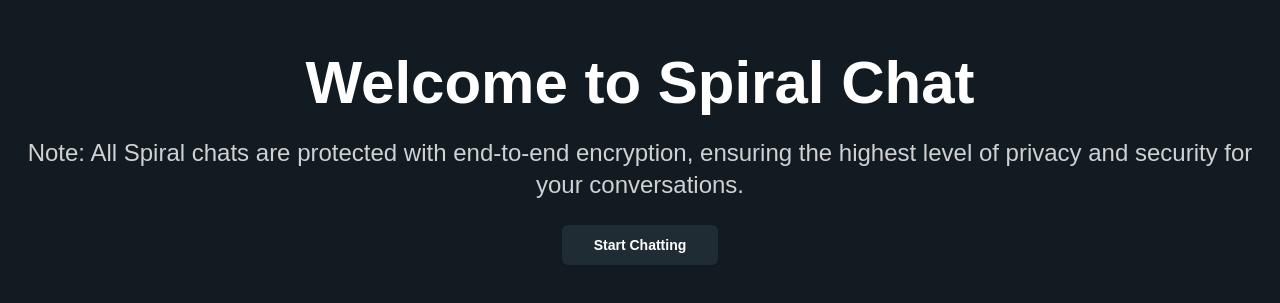
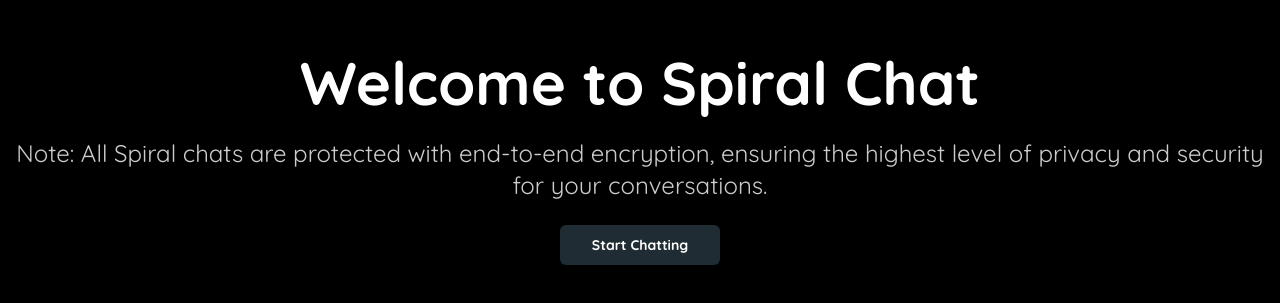
Before and after one commit to Geeky-eddie/spiralchat, a Next.js app: page / in a window 1280 px wide. Shown: the part 241-544 px from the top of the page. Built offline with nearby package versions, Linux system fonts and the light colour scheme; no server answers.

Commit message:
added chat

```diff
--- a/app/chat/_components/chat-layout-wrapper.tsx
+++ b/app/chat/_components/chat-layout-wrapper.tsx
@@ -43,7 +43,7 @@
     return null;
   }
   return (
-    <div className="flex h-screen bg-background dark:bg-[#111B21] overflow-hidden">
+    <div className="flex h-screen bg-background dark:bg-[#000] overflow-hidden">
       <Sidebar preloadedUserInfo={preloadedUserInfo} preloadedConversations={preloadedConversations} />
       <Header>
         {children}
--- a/app/chat/_components/search.tsx
+++ b/app/chat/_components/search.tsx
@@ -81,14 +81,14 @@
           <MessageSquareMore className="w-5 h-5" />
         </Button> :
           <div className="mt-5">
-            <Button className="bg-[#00A884] hover:bg-[#02906f] text-[#111B21]">
+            <Button className="bg-red-700 hover:bg-red-800 text-[#fff]">
               Message SpiralshopAdmin
             </Button>
           </div>
         }
       </DialogTrigger>
       <DialogTitle></DialogTitle>
-      <DialogContent className="w-full max-w-[380px] p-0 bg-[#111B21] border-[#313D45]">
+      <DialogContent className="w-full max-w-[380px] p-0 bg-[#000] border-[#313D45]">
         <DialogHeader className="p-0">
           {/* Header */}
           <div className="bg-[#202C33] p-4 flex items-center gap-4">
@@ -101,7 +101,7 @@
           </div>
 
           {/* Search Input */}
-          <div className="p-2 bg-[#111B21]">
+          <div className="p-2 bg-[#000]">
             <div className="relative bg-[#202C33] rounded-lg flex items-center">
               <div className="pl-4 pr-2 py-2">
                 <Search className="w-5 h-5 text-[#8696A0]" />
--- a/app/chat/_components/sidebar.tsx
+++ b/app/chat/_components/sidebar.tsx
@@ -54,7 +54,7 @@
 
 
   return (
-    <div className="w-[70px] md:w-[380px] lg:w-1/4 h-screen flex flex-col bg-background dark:bg-[#111B21] border-r border-border dark:border-[#313D45]">
+    <div className="w-[70px] md:w-[380px] lg:w-1/4 h-screen flex flex-col bg-background dark:bg-[#000] border-r border-border dark:border-[#313D45]">
       {/* Header */}
       <div className="shrink-0 px-3 py-[18px] md:py-[14px] bg-muted dark:bg-[#202C33] flex justify-center md:justify-between items-center">
         <Link href="/profile">
@@ -80,7 +80,7 @@
         </div>
       </div>
       {/* Search Input */}
-      <div className="hidden md:block p-2 bg-[#111B21]">
+      <div className="hidden md:block p-2 bg-[#000]">
         <div className="relative bg-[#202C33] rounded-lg flex items-center">
           <div className="pl-4 pr-2 py-2">
             <Search className="h-5 w-5 text-[#8696A0]" />
@@ -149,7 +149,7 @@
     <>
       {parts.map((part, i) => (
         part.toLowerCase() === searchQuery.toLowerCase() ?
-          <span key={i} className="bg-[#00A884] text-[#111B21] px-0.5 rounded">
+          <span key={i} className="bg-[#00A884] text-[#000] px-0.5 rounded">
             {part}
           </span>
           :
--- a/app/layout.tsx
+++ b/app/layout.tsx
@@ -1,20 +1,16 @@
 import type { Metadata } from "next";
-import localFont from "next/font/local";
+import { Quicksand } from "next/font/google";
 import "./globals.css";
 import { ConvexClientProvider } from "@/components/providers/convex-provider";
 import { ClerkProvider } from "@clerk/nextjs";
 import { ThemeProvider } from "@/components/providers/theme-provider";
-import { Toaster } from "@/components/ui/sonner"
+import { Toaster } from "@/components/ui/sonner";
 
-const geistSans = localFont({
-  src: "./fonts/GeistVF.woff",
-  variable: "--font-geist-sans",
-  weight: "100 900",
-});
-const geistMono = localFont({
-  src: "./fonts/GeistMonoVF.woff",
-  variable: "--font-geist-mono",
-  weight: "100 900",
+// Configure the Quicksand font
+const quicksand = Quicksand({
+  subsets: ["latin"],
+  weight: ["400", "500", "700"], // Specify the weights you need
+  display: "swap", // Ensures the text uses fallback fonts until the web font is loaded
 });
 
 export const metadata: Metadata = {
@@ -30,9 +26,7 @@
   return (
     <ClerkProvider dynamic>
       <html lang="en" suppressHydrationWarning>
-        <body
-          className={`${geistSans.variable} ${geistMono.variable} antialiased`}
-        >
+        <body className={`${quicksand.className} antialiased`}>
           <ConvexClientProvider>
             <ThemeProvider
               attribute="class"
--- a/app/page.tsx
+++ b/app/page.tsx
@@ -4,7 +4,7 @@
 export default function Home() {
 
   return (
-    <main className="flex min-h-screen flex-col items-cetner justify-center bg-[#00A884] dark:bg-[#111B21] text-white p-4">
+    <main className="flex min-h-screen flex-col items-cetner justify-center  dark:bg-[#000] text-white p-4">
       <div className="text-center space-y-6">
         <h1 className="text-4xl font-bold sm:text-5xl md:text-6xl">
           Welcome to Spiral Chat
@@ -12,7 +12,7 @@
         <p className="text-xl md:text-2xl text-white/80">
         Note: All Spiral chats are protected with end-to-end encryption, ensuring the highest level of privacy and security for your conversations.
         </p>
-        <Button asChild size="lg" className="bg-white text-[#00A884] hover:bg-gray-100 dark:bg-[#202C33] dark:text-white dark:hover:bg-[#2A3942]">
+        <Button asChild size="lg" className="bg-white   dark:bg-[#202C33] dark:text-white dark:hover:bg-[#2A3942]">
           <Link href="/chat" className="text-lg font-semibold">
             Start Chatting
           </Link>
--- a/app/profile/_components/profile.tsx
+++ b/app/profile/_components/profile.tsx
@@ -104,7 +104,7 @@
       <header className="bg-[#202C33] p-4 flex items-center">
         <Link href="/chat">
           <Button variant="ghost" size="icon" className="mr-4">
-            <ArrowLeft className="h-6 w-6 text-[#00A884]" />
+            <ArrowLeft className="h-6 w-6 text-red-700" />
           </Button>
         </Link>
         <h1 className="text-xl font-normal">Profile</h1>
@@ -118,7 +118,7 @@
               <AvatarFallback>{userInfo?.name}</AvatarFallback>
             </Avatar>
             <label htmlFor="profile-image" className="absolute bottom-0 right-0 bg-[#00A884] rounded-full p-2 cursor-pointer">
-              <Camera className="w-6 h-6 text-[#111B21]" />
+              <Camera className="w-6 h-6 text-[#000]" />
               <input
                 id="profile-image"
                 type="file"
--- a/app/profile/page.tsx
+++ b/app/profile/page.tsx
@@ -11,7 +11,7 @@
   })
 
   return (
-    <div className="flex flex-col h-screen bg-[#111B21] text-[#E9EDEF]">
+    <div className="flex flex-col h-screen bg-[#000] text-[#E9EDEF]">
       <ProfileComponent preloadedUserInfo={preloadedUserInfo} />
     </div>
   )
--- a/components/loading.tsx
+++ b/components/loading.tsx
@@ -24,7 +24,7 @@
 
 
   return (
-    <div className="flex h-screen bg-[#111B21]">
+    <div className="flex h-screen bg-[#000]">
       <div className="flex-1 flex flex-col">
         <div className="flex-1 flex flex-col items-center justify-center gap-3">
           <svg
@@ -37,10 +37,10 @@
             />
           </svg>
           <div className="text-center mb-8">
-            <h1 className="text-[#E9EDEF] text-xl font-light mb-1">WhatsApp</h1>
+            <h1 className="text-[#E9EDEF] text-xl font-light mb-1">Spiralchat</h1>
             <div className="flex items-center justify-center gap-2 text-[#8696A0]">
               <Lock className="w-3 h-3" />
-              <span className="text-sm">End-to-end encrypted (NOT REALLY)</span>
+              <span className="text-sm">End-to-end encrypted</span>
             </div>
           </div>
 
```
